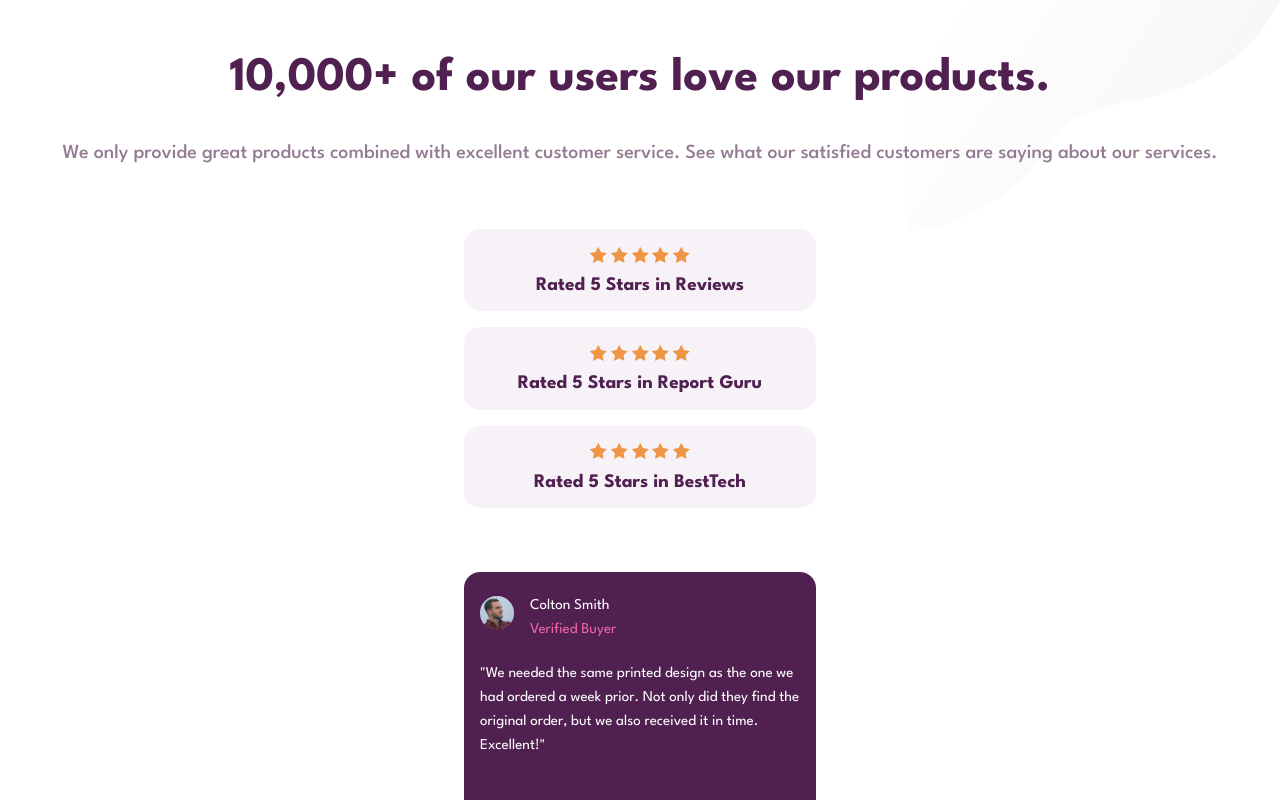
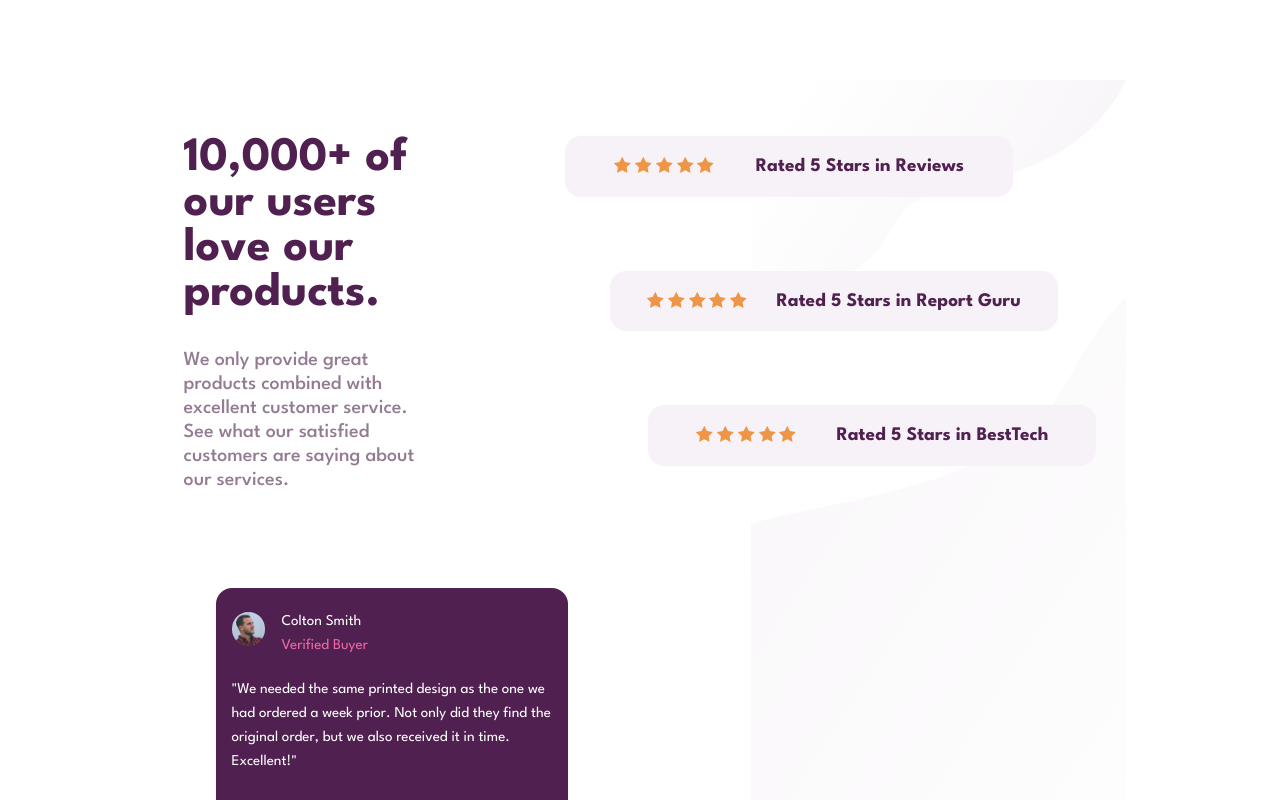
Before and after one commit to Doileo/social-proof, a plain HTML site: page index.html in a window 1280 px wide. Shown: the top 800 px of the page. Drawn offline with Linux system fonts and the light colour scheme.

Commit message:
Styled the description container

```diff
--- a/css/main.css
+++ b/css/main.css
@@ -126,7 +126,7 @@ select {
     font-size: 1.25rem;
     font-weight: 500;
     line-height: 1.5rem;
-    padding: 1rem 0 2rem 0;
+    padding: 1rem 2rem 2rem 2rem;
 }
 
 .review-container,
@@ -191,5 +191,62 @@ select {
 }
 
 @media only screen and (min-width: 1200px) {
+   .wrapper {
+    margin: 10vh 12vw;
+    height: 90vh;
+    display: grid;
+    grid-auto-flow: column;
+    grid-template-columns: 1fr;
+    grid-template-rows: 1fr 1fr;
+    grid-template-areas:
+         "description-container"
+         "buyers-container"
+   }
+
+   .description-container {
+    display: grid;
+    grid-template-columns: 1fr 1fr;
+    grid-template-rows: 1fr;
+    grid-template-areas: "top-left top-right";
+    grid-area: description-container;
+   }
+
+   .description-details {
+    grid-area: top-left;
+   }
+
+   .page-title,
+   .page-description {
+    text-align: left;
+   }
+
+   .page-description {
+    padding: 0.5rem 0 2rem 0;
+   }
+
+   .review-container {
+    grid-area: top-right;
+    padding: 3.5rem 0 0 8rem;
+   }
+
+   .review {
+    display: flex;
+    justify-content: space-evenly;
+    height: 3.8rem;
+    width: 28rem;
+   }
+
+   .first-review {
+    margin-left: 1vw;
+   }
+
+   .second-review {
+    margin-left: 4.5vw;
+   }
+
+   .third-review {
+    margin-left: 7.5vw;
+   }
+
 
 }
--- a/index.html
+++ b/index.html
@@ -25,14 +25,18 @@
   <body>
     <main>
       <div class="wrapper">
+        <div class="description-container">
+          <div class="description-details">
             <h1 class="page-title">10,000+ of our users love our products.</h1>
             <p class="page-description">
               We only provide great products combined with excellent customer
               service. See what our satisfied customers are saying about our
               services.
             </p>
+          </div><!-- description-details ends here-->
+
           <div class="review-container grid">
-          <div class="review">
+            <div class="review first-review">
               <div class="star-wrapper">
                 <img
                   src="./images/icon-star.svg"
@@ -63,7 +67,7 @@
               <p class="details text-dark">Rated 5 Stars in Reviews</p>
             </div>
 
-          <div class="review">
+            <div class="review second-review">
               <div class="star-wrapper">
                 <img
                   src="./images/icon-star.svg"
@@ -94,26 +98,26 @@
               <p class="details text-dark">Rated 5 Stars in Report Guru</p>
             </div>
 
-          <div class="review">
+            <div class="review third-review">
               <div class="star-wrapper">
                 <img
+                  src="./images/icon-star.svg"
                   class="star"
-                src="./images/icon-star.svg"
                   alt="A rating star"
                 />
                 <img
+                  src="./images/icon-star.svg"
                   class="star"
-                src="./images/icon-star.svg"
                   alt="A rating star"
                 />
                 <img
+                  src="./images/icon-star.svg"
                   class="star"
-                src="./images/icon-star.svg"
                   alt="A rating star"
                 />
                 <img
+                  src="./images/icon-star.svg"
                   class="star"
-                src="./images/icon-star.svg"
                   alt="A rating star"
                 />
                 <img
@@ -125,6 +129,7 @@
               <p class="details text-dark">Rated 5 Stars in BestTech</p>
             </div>
           </div>
+        </div><!-- description-container ends here -->
 
         <div class="buyers-container grid">
           <div class="buyer">
```
Lines whose indentation alone changed are shown as unchanged.
